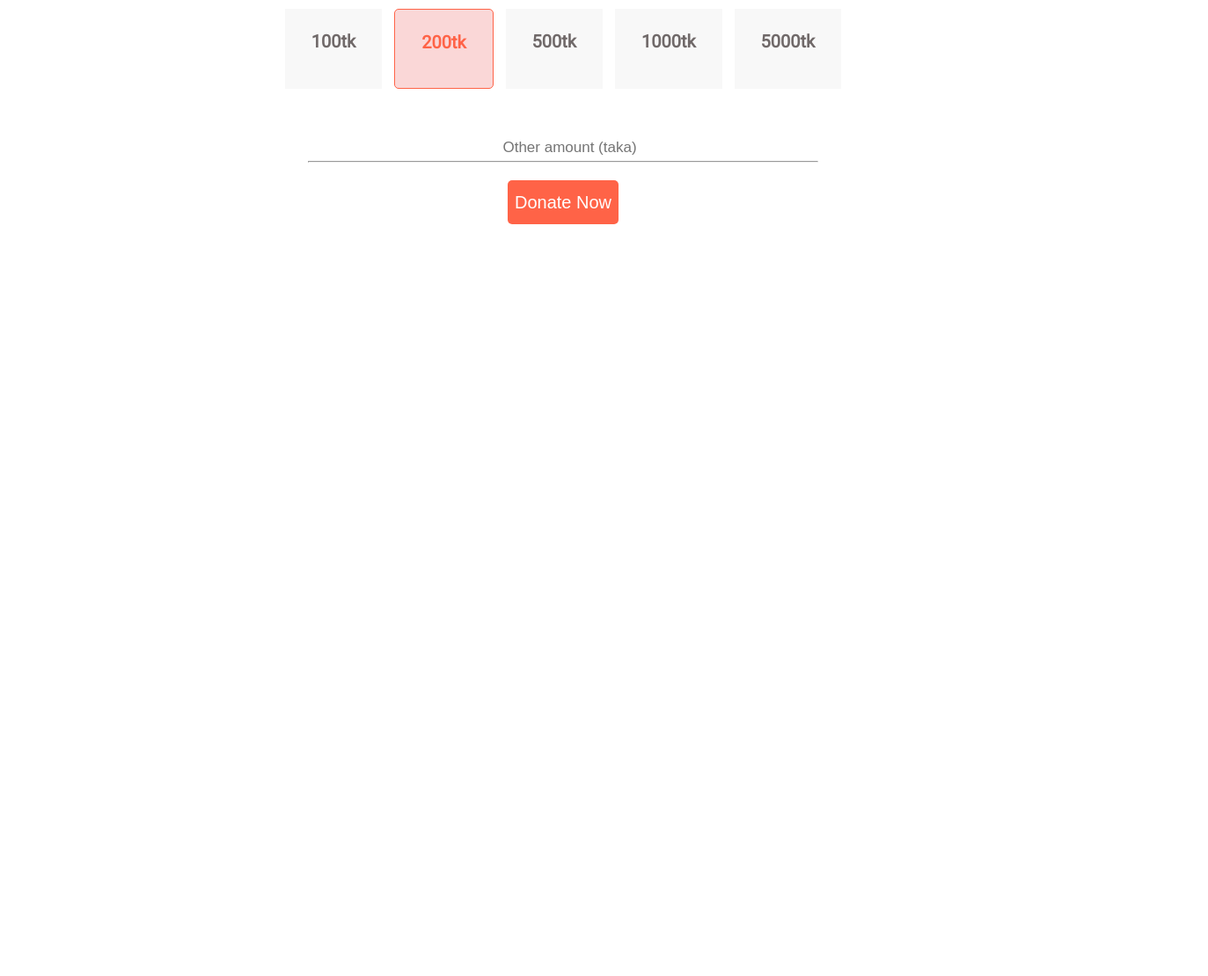
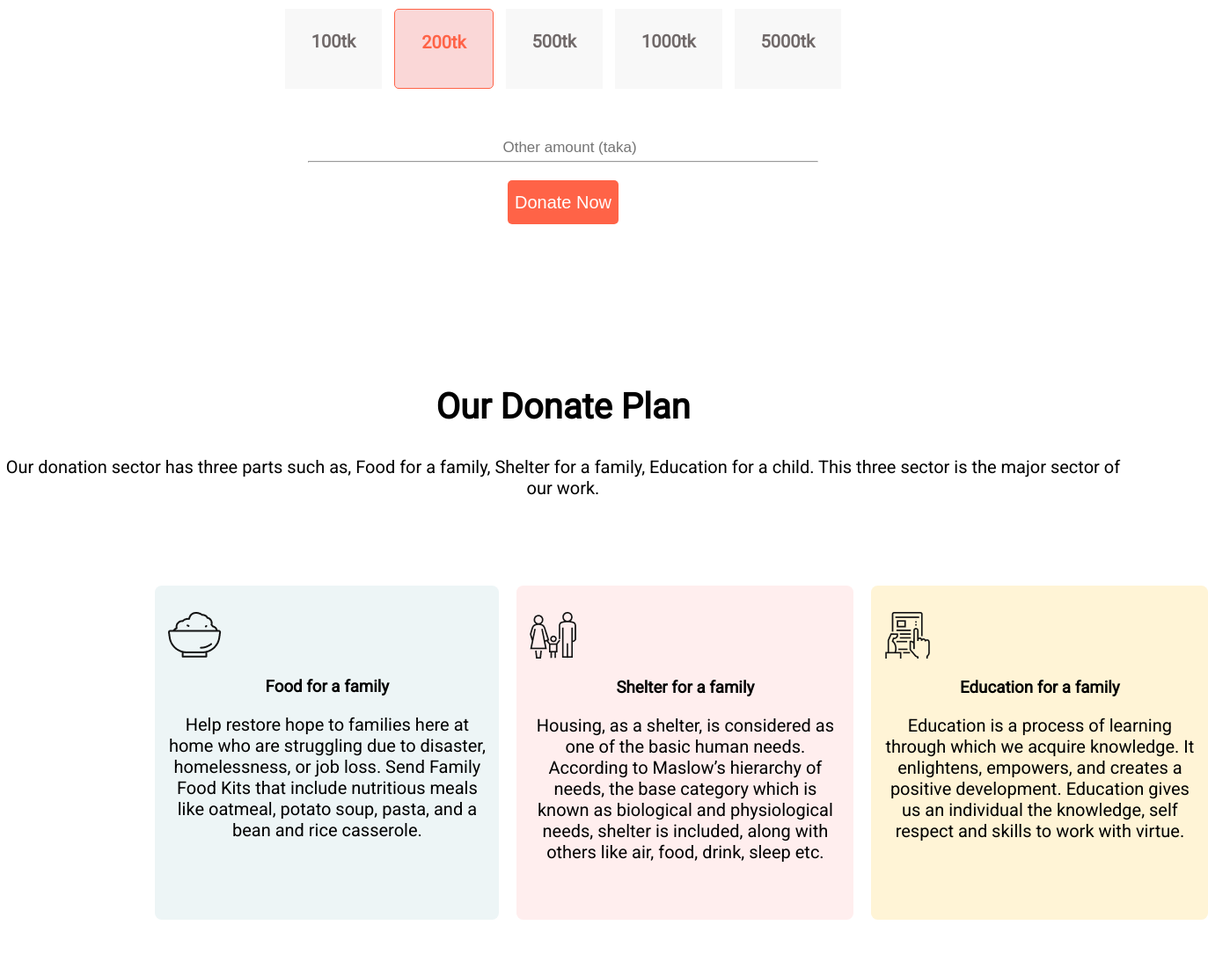
Before and after one commit to Sultana24/donation-website, a plain HTML site: page index.html in a window 1280 px wide. Shown: the part 1011-2121 px from the top of the page at 88% size, 1373 px wide, since content can reach past the window. Before the commit the page ends 1416 px from the top, so only its background shows below. Drawn offline with Linux system fonts and the light colour scheme.

Commit message:
third section

```diff
--- a/index.html
+++ b/index.html
@@ -42,5 +42,46 @@
        </div>
 
 </section>
+<section class="third-sec">
+       <div>
+              <h2>Our Donate Plan</h2>
+              <p>
+                     Our donation sector has three parts such as, Food for a family, Shelter for a family, Education for a child. This three sector is the major sector of our work.
+              </p>
+       </div>
+       <div class="donate-plan">
+              <div class="food">
+                     <img src="icons/food.png" alt="">
+                    <h3>Food for a family</h3>
+                    <p>
+                     Help restore hope to families here at home who are struggling due to disaster, homelessness, or job loss. Send Family Food Kits that include nutritious meals like oatmeal, potato soup, pasta, and a bean and rice casserole.
+                 </p>
+              </div>
+              <div class="shelter">
+                     <img src="icons/shelter.png" alt="">
+                     <h3>Shelter for a family</h3>
+                     <p>
+                            Housing, as a shelter, is considered as one of the basic human needs. According to Maslow’s hierarchy of needs, the base category which is known as biological and physiological needs, shelter is included, along with others like air, food, drink, sleep etc.
+                        </p>
+              </div>
+              <div class="education">
+                     <img src="icons/Frame-1.png" alt="">
+                     <h3>Education for a family</h3>
+                     <p>
+                            Education is a process of learning through which we acquire knowledge. It enlightens, empowers, and creates a positive development. Education gives us an individual the knowledge, self respect and skills to work with virtue.
+                        </p>
+              </div>
+       </div>
+</section>
+<!-- <section>
+       <div>
+
+       </div>
+</section>
+<section>
+       <div>
+
+       </div>
+</section> -->
 </body>
 </html>
--- a/style.css
+++ b/style.css
@@ -106,3 +106,55 @@ hr{
                     font-size: 20px;
                     font-weight: 600px;
 }
+.third-sec {
+          text-align: center;
+          color: black;
+
+}
+.third-sec h2{
+          font-size: 40px;
+          font-weight:bold;
+}
+.third-sec p{
+          font-size: 20px;
+          padding-bottom: 15px;
+}
+.third-sec img{
+        margin-right:300px;
+
+}
+.donate-plan{
+        display: flex;
+        padding: 5%;
+        margin-left: 8%;
+        margin-right: 8%;
+}
+.food{
+        border-radius: 2%;
+        margin-left: 10PX;
+        margin-right: 10PX;
+        padding-top: 30px;
+        padding-left: 15px;
+        padding-right: 15px;
+        padding-bottom: 30px;
+        background-color:#EDF5F6;
+}
+.shelter{
+        border-radius: 2%;
+        margin-left: 10PX;
+        margin-right: 10PX;
+        padding-top: 30px;
+        padding-left: 15px;
+        padding-right: 15px;
+        padding-bottom: 30px;
+        background-color:#FFEEEE;
+}
+.education{
+        margin-left: 10PX;
+        border-radius: 2%;
+        padding-top: 30px;
+        padding-left: 15px;
+        padding-right: 15px;
+        padding-bottom: 30px;
+        background-color:#FFF4D6
+}
```
